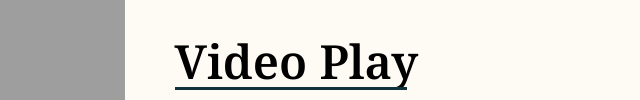
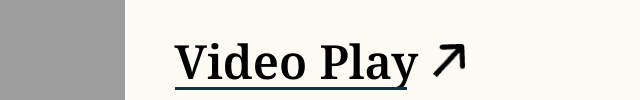
Before and after one commit to MSDMichael/lessons, a plain HTML site: page lesson_20/index.html in a window 1280 px wide. Shown: the part 700-800 px from the top of the page, 328-968 px from the left. Drawn offline with Linux system fonts and the light colour scheme; the site is published under a folder, as on GitHub Pages, so addresses that start at the root find nothing.

Commit message:
Update style.css

```diff
--- a/lesson_20/css/style.css
+++ b/lesson_20/css/style.css
@@ -253,7 +253,7 @@ body {
   flex: 0 1 32px;
   width: 32px;
   height: 34px;
-  background: url("/img/icon/arrow.webp") 0 0/contain no-repeat;
+  background: url("../img/icon/arrow.webp") 0 0/contain no-repeat;
   transition: all 0.3s linear;
 }
 @media (max-width: 991.98px) {
```
